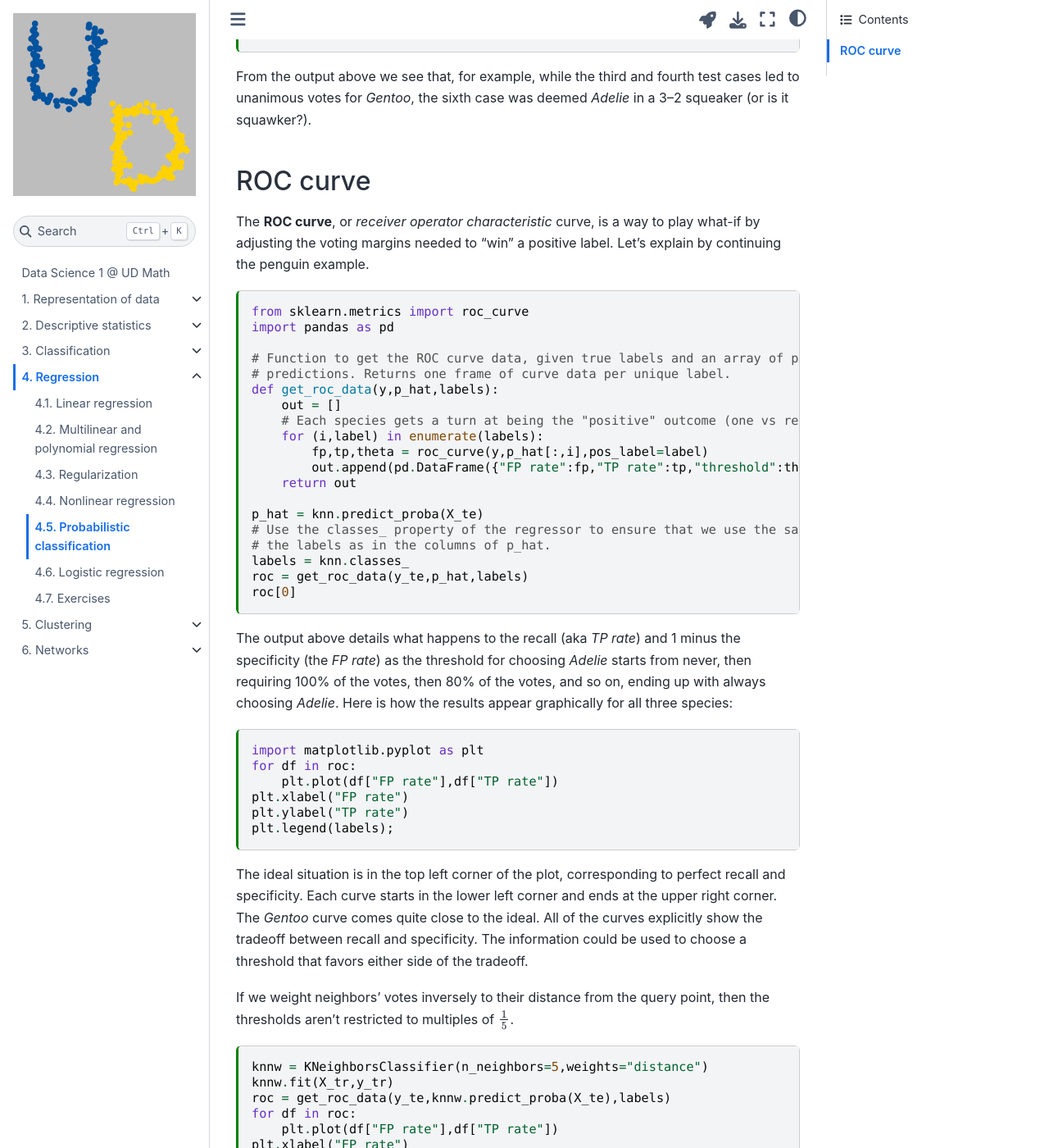
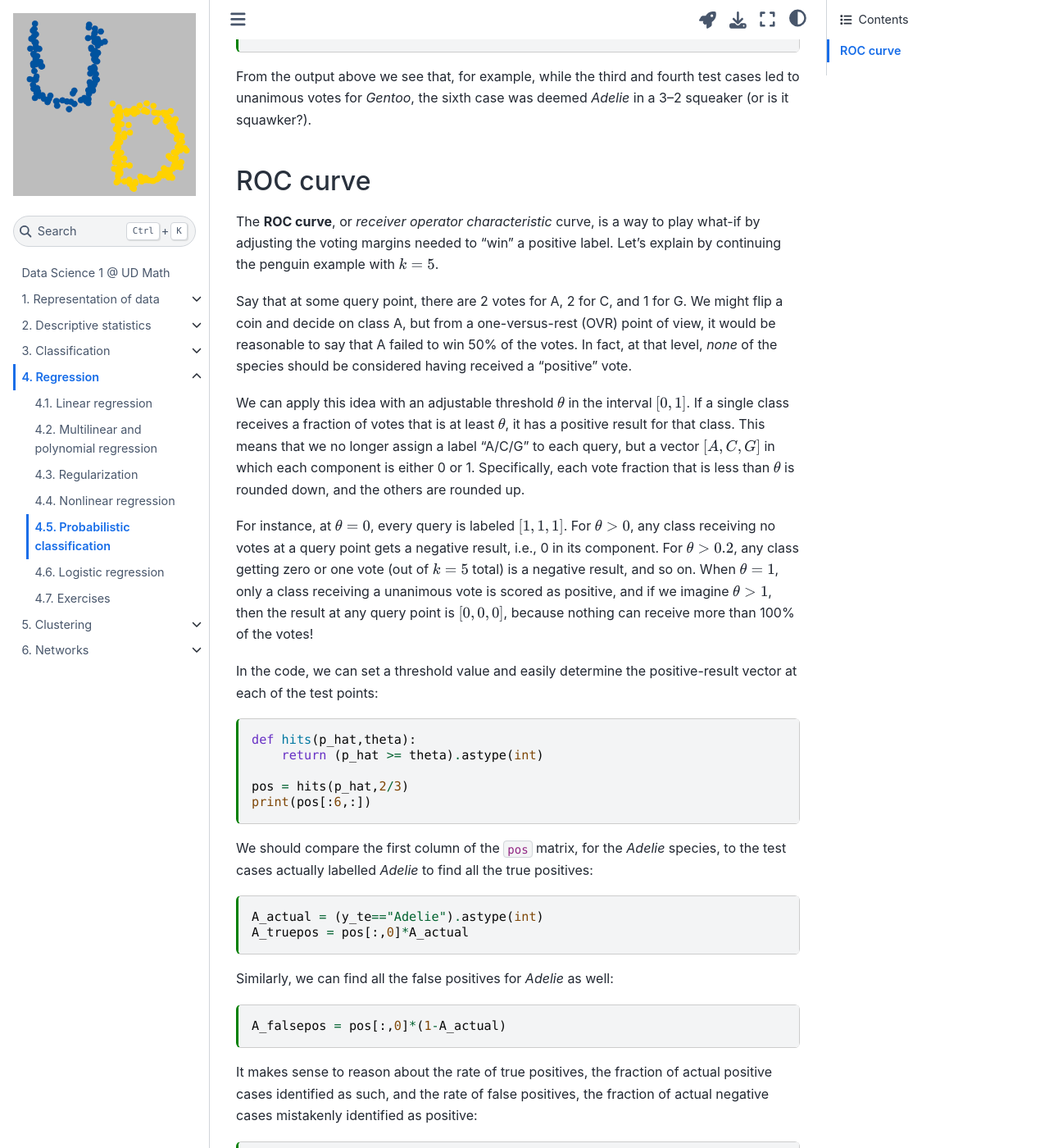
Before and after one commit to UD-Math-Data-Science-1/notes, a Jupyter Book: the page built from regression/prob_class.md, in a window 1280 px wide and 1400 px high, scrolled down 1030 px. Shown: the whole window at 82% size. Built offline with Jupyter Book 1.0.4 settings and Sphinx 7.4.7 and the Sphinx Book theme 1.1.4, drawn with Linux system fonts in a browser that asks for light colours; pages that are not in the unit, such as notebooks, are missing from menus; some of the changed text lies outside the part shown.

Commit message:
More refinements in regression

````diff
--- a/regression/prob_class.md
+++ b/regression/prob_class.md
@@ -44,62 +44,104 @@ knn.predict(X_te.iloc[:6,:])
 But we can also access the probabilistic interpretation via `predict_proba`.
 
 ```{code-cell} ipython3
-phat = knn.predict_proba(X_te)
-phat[:6,:]
+p_hat = knn.predict_proba(X_te)
+p_hat[:6,:]
 ```
+
++++ {"tags": []}
 
 From the output above we see that, for example, while the third and fourth test cases led to unanimous votes for *Gentoo*, the sixth case was deemed *Adelie* in a 3--2 squeaker (or is it squawker?).
 
 ## ROC curve
 
-The **ROC curve**, or *receiver operator characteristic* curve, is a way to play what-if by adjusting the voting margins needed to "win" a positive label. Let's explain by continuing the penguin example.
+The **ROC curve**, or *receiver operator characteristic* curve, is a way to play what-if by adjusting the voting margins needed to "win" a positive label. Let's explain by continuing the penguin example with $k=5$.
+
+Say that at some query point, there are 2 votes for A, 2 for C, and 1 for G. We might flip a coin and decide on class A, but from a one-versus-rest (OVR) point of view, it would be reasonable to say that A failed to win 50% of the votes. In fact, at that level, *none* of the species should be considered having received a "positive" vote.
+
+We can apply this idea with an adjustable threshold $\theta$ in the interval $[0,1]$. If a single class receives a fraction of votes that is at least $\theta$, it has a positive result for that class. This means that we no longer assign a label "A/C/G" to each query, but a vector $[A,C,G]$ in which each component is either 0 or 1. Specifically, each vote fraction that is less than $\theta$ is rounded down, and the others are rounded up.
+
+For instance, at $\theta=0$, every query is labeled $[1,1,1]$. For $\theta > 0$, any class receiving no votes at a query point gets a negative result, i.e., 0 in its component. For $\theta > 0.2$, any class getting zero or one vote (out of $k=5$ total) is a negative result, and so on. When $\theta=1$, only a class receiving a unanimous vote is scored as positive, and if we imagine $\theta > 1$, then the result at any query point is $[0,0,0]$, because nothing can receive more than 100% of the votes!
+
++++
+
+In the code, we can set a threshold value and easily determine the positive-result vector at each of the test points:
+
+```{code-cell} ipython3
+:tags: []
+
+def hits(p_hat,theta):
+    return (p_hat >= theta).astype(int)
+
+pos = hits(p_hat,2/3)
+print(pos[:6,:])
+```
+
+We should compare the first column of the `pos` matrix, for the *Adelie* species, to the test cases actually labelled *Adelie* to find all the true positives:
+
+```{code-cell} ipython3
+:tags: []
+
+A_actual = (y_te=="Adelie").astype(int)
+A_truepos = pos[:,0]*A_actual
+```
+
+Similarly, we can find all the false positives for *Adelie* as well:
+
+```{code-cell} ipython3
+A_falsepos = pos[:,0]*(1-A_actual)
+```
+
+It makes sense to reason about the rate of true positives, the fraction of actual positive cases identified as such, and the rate of false positives, the fraction of actual negative cases mistakenly identified as positive:
+
+```{code-cell} ipython3
+A_TPrate = sum(A_truepos) / sum(A_actual)
+A_FPrate = sum(A_falsepos) / sum(1-A_actual)
+print(f"TP rate: {A_TPrate:.4f}, FP rate: {A_FPrate:.4f}")
+```
+
+As a matter of fact, the TP rate is just the recall, and the FP rate is 1 minus the specificity. We can repeat this calculation over all values of the threshold between 0 and 1. We don't have to, though, because there is a function in sklearn for it already.
 
 ```{code-cell} ipython3
 from sklearn.metrics import roc_curve
+fp_rate,tp_rate,theta = roc_curve(y_te=="Adelie",p_hat[:,0])
+
 import pandas as pd
-
-# Function to get the ROC curve data, given true labels and an array of probabilistic
-# predictions. Returns one frame of curve data per unique label.
-def get_roc_data(y,p_hat,labels):
-    out = []
-    # Each species gets a turn at being the "positive" outcome (one vs rest)
-    for (i,label) in enumerate(labels):
-        fp,tp,theta = roc_curve(y,p_hat[:,i],pos_label=label)
-        out.append(pd.DataFrame({"FP rate":fp,"TP rate":tp,"threshold":theta}))
-    return out
-
-p_hat = knn.predict_proba(X_te)
-# Use the classes_ property of the regressor to ensure that we use the same ordering of
-# the labels as in the columns of p_hat.
-labels = knn.classes_
-roc = get_roc_data(y_te,p_hat,labels)
-roc[0]
+pd.DataFrame({"TP rate":tp_rate,"FP rate":fp_rate,"threshold":theta})
 ```
 
-The output above details what happens to the recall (aka *TP rate*) and 1 minus the specificity (the *FP rate*) as the threshold for choosing *Adelie* starts from never, then requiring 100% of the votes, then 80% of the votes, and so on, ending up with always choosing *Adelie*. Here is how the results appear graphically for all three species:
+The table above only records the values of $\theta$ where the rates change. Usually, this information is presented in graphical form as an **ROC curve**. We can make one for each species as follows.
 
 ```{code-cell} ipython3
 import matplotlib.pyplot as plt
-for df in roc:
-    plt.plot(df["FP rate"],df["TP rate"])
-plt.xlabel("FP rate")
-plt.ylabel("TP rate")
-plt.legend(labels);
+from sklearn.metrics import RocCurveDisplay
+
+fig,ax = plt.subplots()
+for i,label in enumerate(knn.classes_):
+    RocCurveDisplay.from_predictions(y_te==label,p_hat[:,i],ax=ax)
+
+ax.set_xlabel("FP rate")
+ax.set_ylabel("TP rate")
+ax.set_aspect(1)
+ax.legend(knn.classes_);
 ```
 
 The ideal situation is in the top left corner of the plot, corresponding to perfect recall and specificity. Each curve starts in the lower left corner and ends at the upper right corner. The *Gentoo* curve comes quite close to the ideal. All of the curves explicitly show the tradeoff between recall and specificity. The information could be used to choose a threshold that favors either side of the tradeoff.
 
-If we weight neighbors' votes inversely to their distance from the query point, then the thresholds aren't restricted to multiples of $\tfrac{1}{5}$.
+If we weight neighbors' votes inversely to their distance from the query point, then the thresholds aren't restricted to multiples of $\tfrac{1}{5}$, and the curves have more features.
 
 ```{code-cell} ipython3
 knnw = KNeighborsClassifier(n_neighbors=5,weights="distance")
 knnw.fit(X_tr,y_tr)
-roc = get_roc_data(y_te,knnw.predict_proba(X_te),labels)
-for df in roc:
-    plt.plot(df["FP rate"],df["TP rate"])
-plt.xlabel("FP rate")
-plt.ylabel("TP rate")
-plt.legend(labels);
+p_hat = knnw.predict_proba(X_te)
+
+fig,ax = plt.subplots()
+for i,label in enumerate(knn.classes_):
+    RocCurveDisplay.from_predictions(y_te==label,p_hat[:,i],ax=ax)
+
+ax.set_xlabel("FP rate")
+ax.set_ylabel("TP rate")
+ax.set_aspect(1)
+ax.legend(knn.classes_);
 ```
 
 ROC curves lead to another classification performance metric known as **area under ROC curve** (AUC-ROC). Its name tells you exactly what it is, and it ranges between zero (bad) and one (ideal). Unlike the other classification metrics we have encountered, AUC-ROC tries to account not just for the final result of the classification, which nominally occurs when the threshold is $\tfrac{1}{2}, but also for the confidence with which those results can be predicted.
@@ -108,12 +150,13 @@ The function `roc_auc_score` requires a keyword argument when there are more tha
 
 ```{code-cell} ipython3
 from sklearn.metrics import roc_auc_score
-p_hat = knn.predict_proba(X_te)
-s = roc_auc_score(y_te,p_hat,multi_class="ovr")
-print("AUC for knn-uniform:",s)
+s = roc_auc_score(y_te, knn.predict_proba(X_te),multi_class="ovr")
+print(f"AUC for knn-uniform: {s:.4f}")
 
-s = roc_auc_score(y_te,knnw.predict_proba(X_te),multi_class="ovr")
-print("AUC for knn-weights:",s)
+sw = roc_auc_score(y_te,knnw.predict_proba(X_te),multi_class="ovr")
+print(f"AUC for knn-weights: {sw:.4f}")
 ```
 
+**Note about the video.** In it, I'm using an older version of the code above where I compute the data for the curves and plot them manually. You can skip over those parts without missing anything important.
+
 <div style="max-width:608px"><div style="position:relative;padding-bottom:66.118421052632%"><iframe id="kaltura_player" src="https://cdnapisec.kaltura.com/p/2358381/sp/235838100/embedIframeJs/uiconf_id/43030021/partner_id/2358381?iframeembed=true&playerId=kaltura_player&entry_id=1_apqqbhl3&flashvars[streamerType]=auto&amp;flashvars[localizationCode]=en&amp;flashvars[leadWithHTML5]=true&amp;flashvars[sideBarContainer.plugin]=true&amp;flashvars[sideBarContainer.position]=left&amp;flashvars[sideBarContainer.clickToClose]=true&amp;flashvars[chapters.plugin]=true&amp;flashvars[chapters.layout]=vertical&amp;flashvars[chapters.thumbnailRotator]=false&amp;flashvars[streamSelector.plugin]=true&amp;flashvars[EmbedPlayer.SpinnerTarget]=videoHolder&amp;flashvars[dualScreen.plugin]=true&amp;flashvars[Kaltura.addCrossoriginToIframe]=true&amp;&wid=1_w2notzkt" width="608" height="402" allowfullscreen webkitallowfullscreen mozAllowFullScreen allow="autoplay *; fullscreen *; encrypted-media *" sandbox="allow-forms allow-same-origin allow-scripts allow-top-navigation allow-pointer-lock allow-popups allow-modals allow-orientation-lock allow-popups-to-escape-sandbox allow-presentation allow-top-navigation-by-user-activation" frameborder="0" title="Kaltura Player" style="position:absolute;top:0;left:0;width:100%;height:100%"></iframe></div></div>
````
Also changed, not shown: regression/logistic.md (+28 -14 lines).
